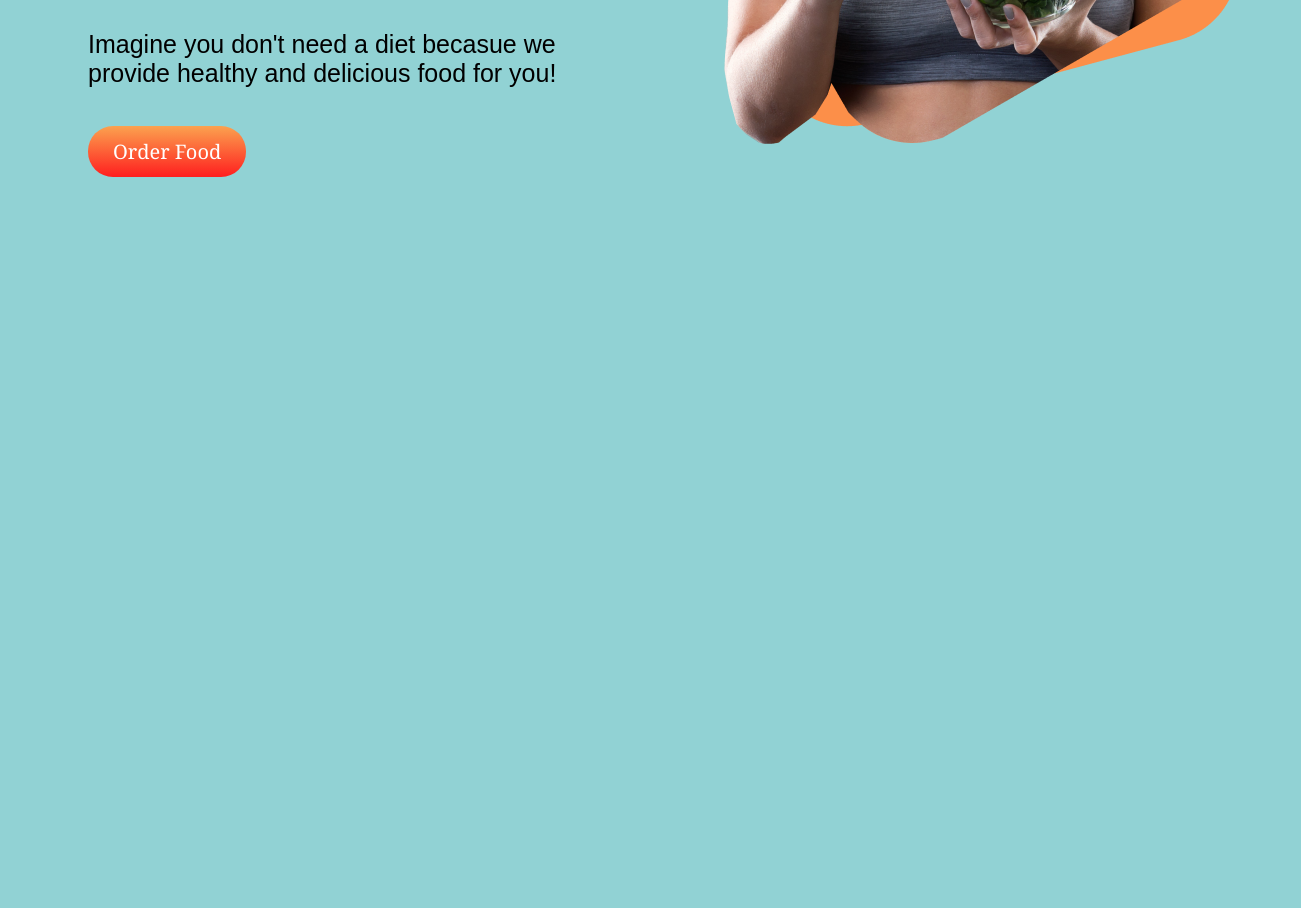
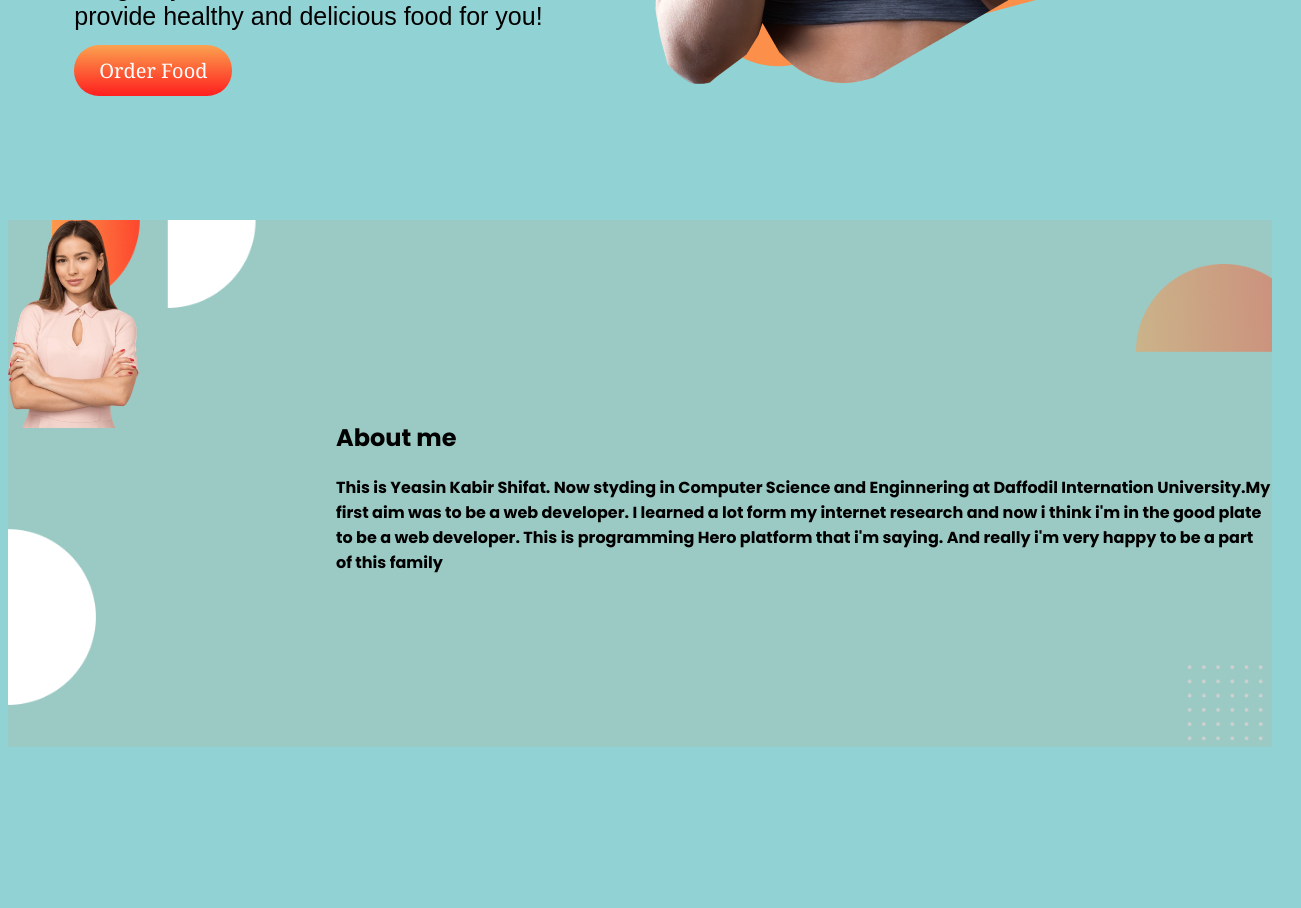
Before and after one commit to Eng-Shifat/assignment, a plain HTML site: page index.html in a window 1280 px wide. Shown: the part 655-1563 px from the top of the page, 1301 px wide, since content can reach past the window. Before the commit the page ends 915 px from the top, so only its background shows below. Drawn offline with Linux system fonts and the light colour scheme.

Commit message:
image added

```diff
--- a/index.html
+++ b/index.html
@@ -16,10 +16,10 @@
     <section class="first-section">
         <div class="section-div-one">
 
-            <h1 class="font"> <span class="orange">Skip</span> the Diet, <br> Just eat Healthy <br> with food network
-            </h1> <br>
+            <h1 class="font"> <span class="orange">Skip</span> The Diet, <br> Just Eat Healthy <br> With Food Network
+            </h1>
             <p class="paragraph-font">Imagine you don't need a diet becasue we provide healthy and delicious food for
-                you!</p> <br>
+                you!</p>
             <a class="button" target="_blank" href="https://www.fiverr.com/share/W7L2YB">Order Food</a>
         </div>
 
@@ -30,6 +30,21 @@
 
     </section>
 
+    <section class="second-section">
+
+        <div class="section-div-two">
+            <img class="second-image" src="Female/Person Image.png" alt="second image">
+        </div>
+
+        <div class="section-div-one">
+            <h1>About me</h1>
+            <p>This is Yeasin Kabir Shifat. Now styding in Computer Science and Enginnering at Daffodil Internation
+                University.My first aim was to be a web developer. I learned a lot form my internet research and now i
+                think i'm in the good plate to be a web developer. This is programming Hero platform that i'm saying.
+                And really i'm very happy to be a part of this family</p>
+        </div>
+    </section>
+
 </body>
 
 </html>
--- a/style.css
+++ b/style.css
@@ -4,15 +4,16 @@ body{
 }
 .font{
     font-size: 60px;
-    font-weight: 500;
-    margin: 0px;
+    font-weight:bold;
+    margin: 5%;
     line-height: 75px;
 
 }
 .paragraph-font{
     font-size: 25px;
     font-weight: lighter;
-    font-family:Arial, Helvetica, sans-serif
+    font-family:Arial, Helvetica, sans-serif;
+    margin: 5%;
 }
 .button{
 
@@ -20,7 +21,7 @@ body{
     color: white;
     font-weight:400;
     text-decoration: none;
-    margin-top: 30px;
+    margin: 5%;
     padding: 12px 25px;
     font-family:Georgia, 'Times New Roman', Times, serif ;
     border-radius: 25px;
@@ -42,7 +43,7 @@ div img{
 }
 
 .section-div-one{
-   margin: 60px 40px;
+   margin: 5%
    width: 40%;
    height: 500px;
    padding-top: 180px;
@@ -50,7 +51,19 @@ div img{
 }
 
 .section-div-two{
-    margin: 60px 40px;
+    margin: 5%
     width: 40%;
 
 }
+.second-section{
+    margin-top: 100px;
+    display: flex;
+    background-image: url(shapes/7.png);
+    background-repeat: no-repeat;
+    background-size: 100%;
+
+}
+.second-image{
+    height: 1300;
+    width: 40%;
+}
```
